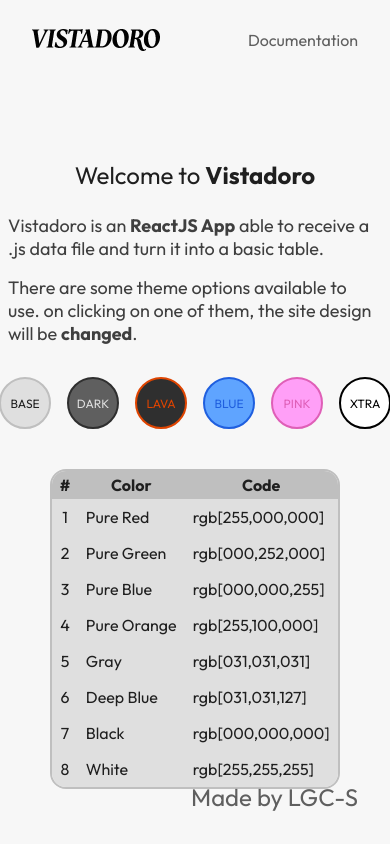
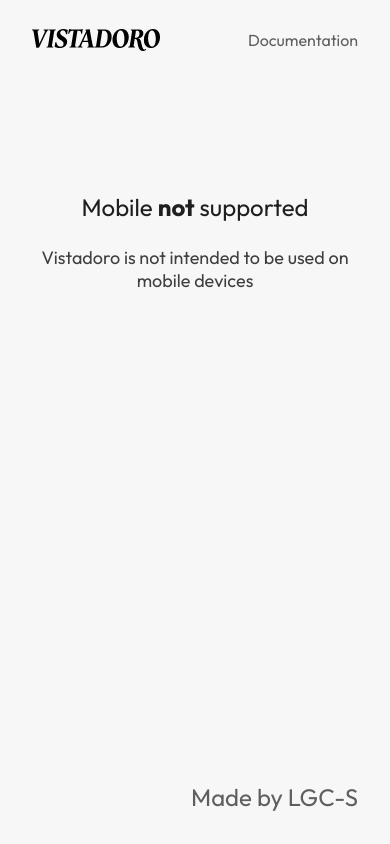
Before and after one commit to lgc-s/vistadoro, a React (Create React App) app: page / in a window 390 px wide. Built offline with nearby package versions, Linux system fonts and the light colour scheme.

Commit message:
mobile notice added

```diff
--- a/src/components/Content/Content.css
+++ b/src/components/Content/Content.css
@@ -4,4 +4,24 @@
     flex-direction: column;
     justify-content: center;
     margin-top: 64px;
+    text-align: center;
 }
+
+.content-mobile {
+    display: none;
+    padding: 32px;
+}
+
+@media (max-width: 768px) {
+    .content {
+        display: none;
+    }
+    .content-mobile {
+        align-items: center;
+        display: flex;
+        flex-direction: column;
+        justify-content: center;
+        margin-top: 64px;
+        text-align: center;
+    }
+}
--- a/src/components/Content/Content.jsx
+++ b/src/components/Content/Content.jsx
@@ -1,7 +1,16 @@
 import "./Content.css"
+
+import { Text } from '../Text/Text'
 
 export function Content(props) {
     return (
-        <div className="content">{props.children}</div>
+        <div>
+            <div className="content">{props.children}</div>
+            <div className="content-mobile">
+                <Text type="Title">Mobile <b>not</b> supported</Text>
+                <Text type="Normal">Vistadoro is not intended to be used on mobile devices</Text>
+            </div>
+        </div>
+
     )
 }
```
